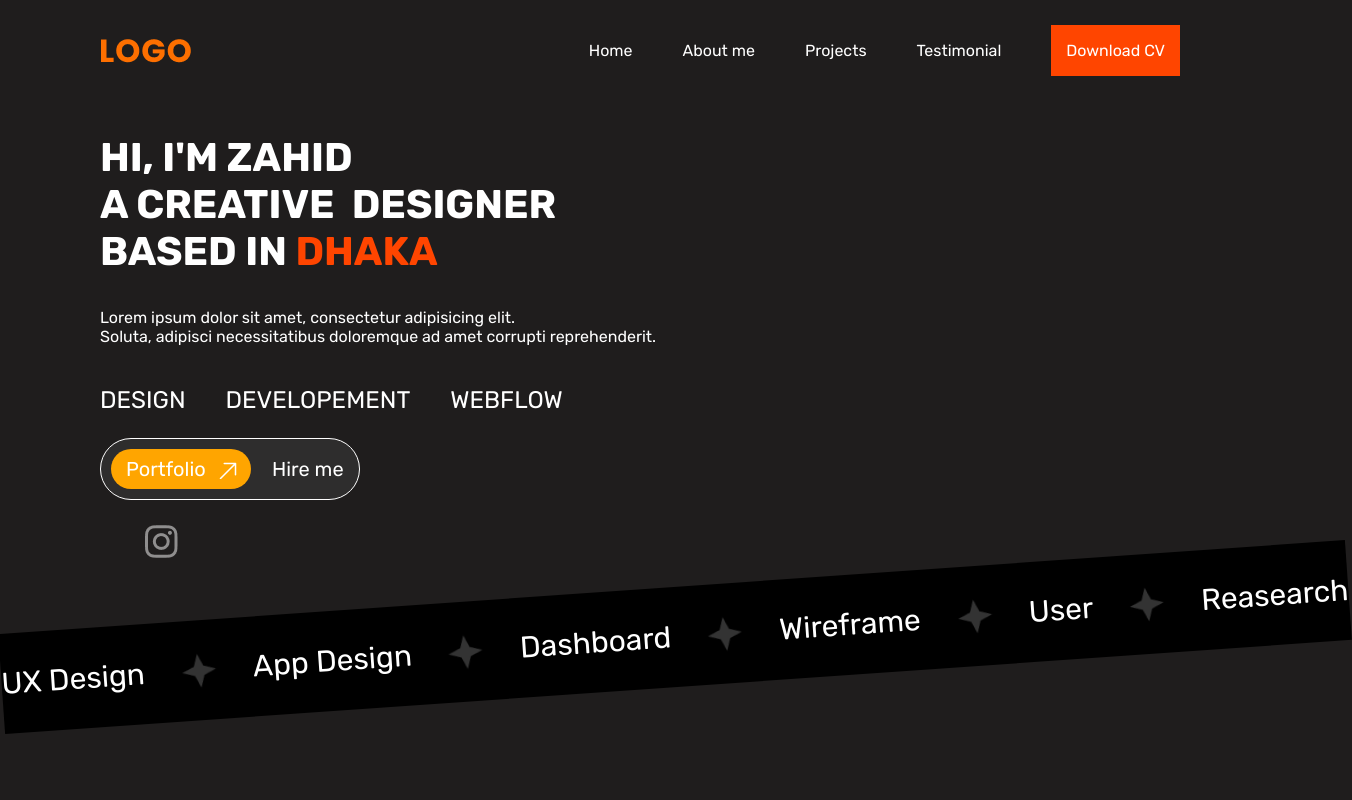
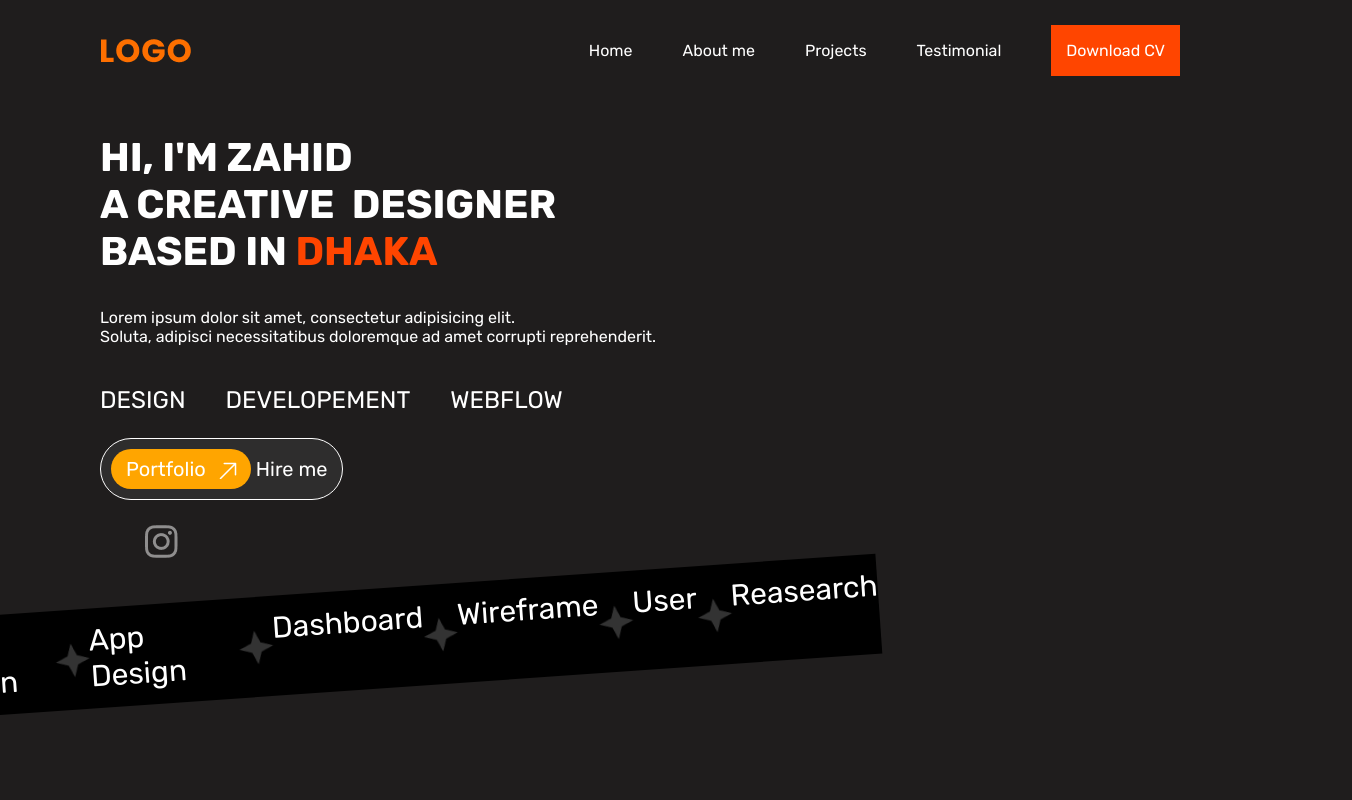
Before and after one commit to zahid147/Project-1, a plain HTML site: page index.html in a window 1280 px wide. Shown: the top 800 px of the page, 1352 px wide, since content can reach past the window. Drawn offline with Linux system fonts and the light colour scheme.

Commit message:
Update banner.css

```diff
--- a/banner.css
+++ b/banner.css
@@ -45,7 +45,7 @@
 }
 
 .button-box {
-    width: 22%;
+    width: fit-content;
     height: 40px;
     display: flex;
     justify-content: space-between;
@@ -96,11 +96,13 @@
     background: black;
     padding: 0px 0px;
     height: 100px;
-    width: 1350px;
+    width: 120vh;
     rotate: -4deg;
     display: flex;
     flex-direction: column;
     justify-content: center;
+    position: relative;
+    right: 10vh;
 }
 
 .line-text {
```
